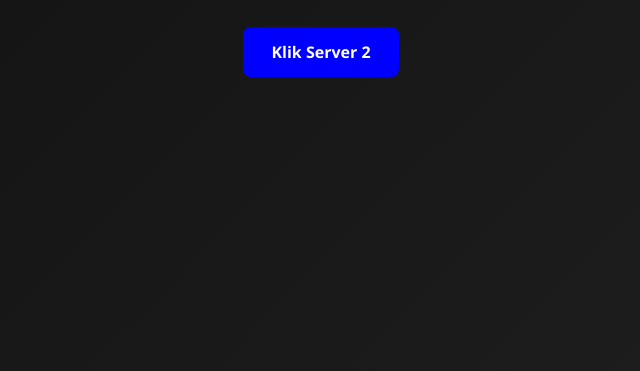
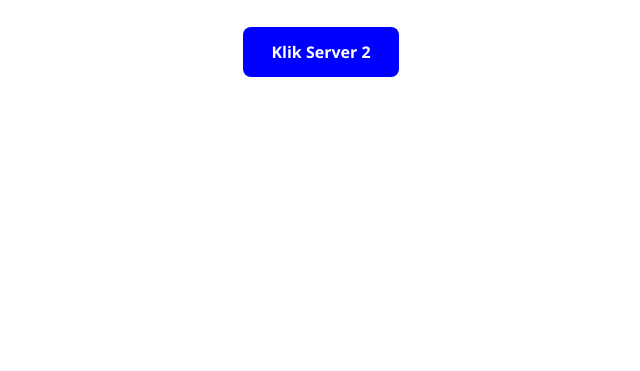
Before and after one commit to settingmikrotik/settingmikrotik.github.io, a plain HTML site: page index.html in a window 1280 px wide. Shown: the part 429-800 px from the top of the page, without its empty margins (319-959 px from the left). Drawn offline with Linux system fonts and the light colour scheme.

Commit message:
Update index.html

```diff
--- a/index.html
+++ b/index.html
@@ -12,7 +12,7 @@
     }
 
     body {
-      background: linear-gradient(135deg, #0f0f0f, #1f1f1f);
+      background: white;
       font-family: 'Segoe UI', sans-serif;
       color: #ffffff;
       min-height: 100vh;
```
